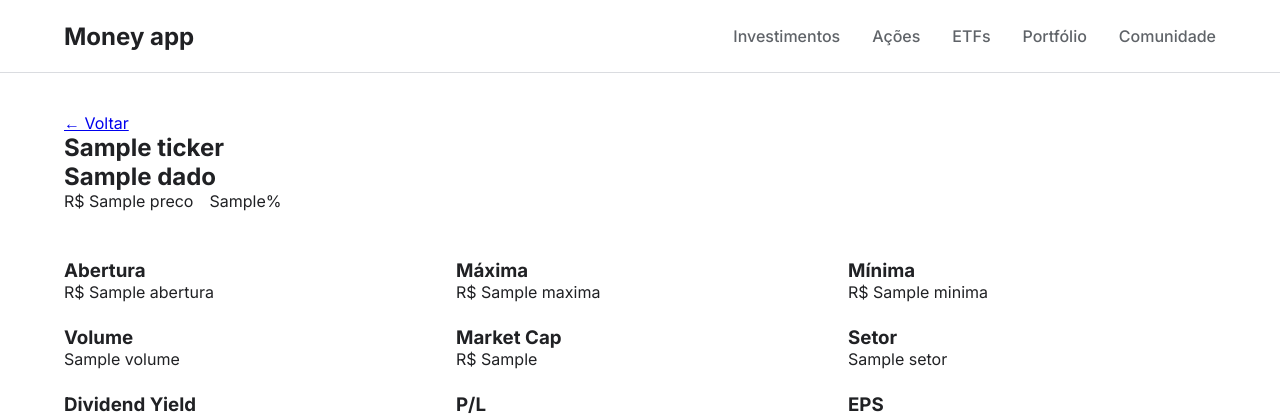
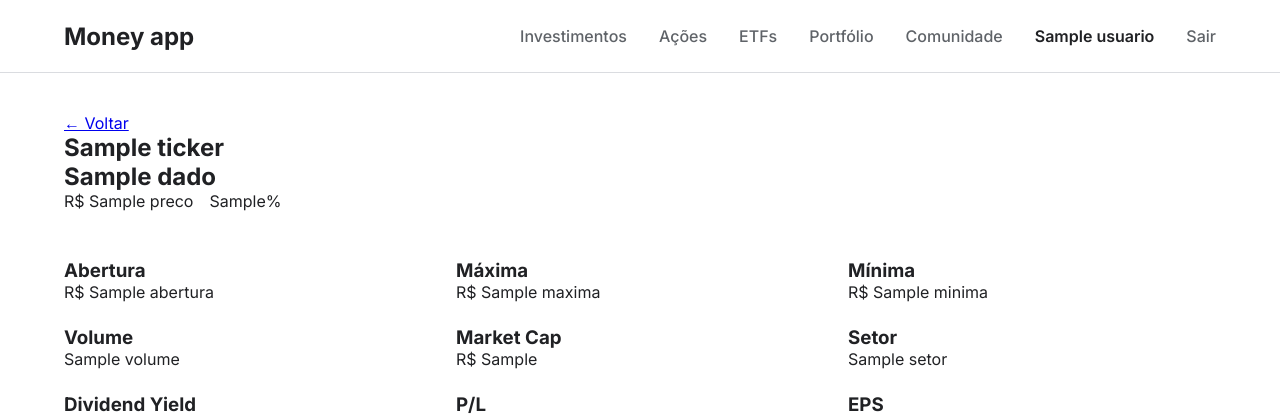
Before and after one commit to Peternovak2/money_app, a FastAPI app: template app/templates/ativo.html in a window 1280 px wide. Shown: the top 417 px of the page. Run offline with FastAPI, Linux system fonts and the light colour scheme; the template is opened without the code that fills it: most values are stand-ins (such as "Sample title", 1, 10 or a date in 2020).

Commit message:
feat: integra usuario logado ao header

```diff
--- a/app/main.py
+++ b/app/main.py
@@ -50,10 +50,16 @@ app.mount('/static', StaticFiles(directory='app/static'), name='static')
 
 templates = Jinja2Templates(directory='app/templates')
 
+from app.services.auth import obter_usuario_logado
+
 @app.get('/')
 def home(request: Request):
+    usuario = obter_usuario_logado(request)
     return templates.TemplateResponse(
         request=request,
         name='index.html',
-        context={'asset_version': app.state.asset_version}
+        context={
+            'asset_version': app.state.asset_version,
+            'usuario': usuario,
+        }
     )
--- a/app/routes/ativos.py
+++ b/app/routes/ativos.py
@@ -2,6 +2,7 @@ from fastapi import APIRouter, Request
 from fastapi.responses import HTMLResponse
 from fastapi.templating import Jinja2Templates
 
+from app.services.auth import obter_usuario_logado
 from app.services.informacoes import buscar_ativo
 from app.services.utils.formatar import formatar_ticker
 
@@ -25,11 +26,14 @@ def ativo(request: Request, ticker: str):
             status_code=404
         )
 
+    usuario = obter_usuario_logado(request)
+
     return templates.TemplateResponse(
         request=request,
         name='ativo.html',
         context={
             'dados': dados,
-            'asset_version': 'dev'
+            'asset_version': 'dev',
+            'usuario': usuario,
         }
     )
--- a/app/static/css/header.css
+++ b/app/static/css/header.css
@@ -21,6 +21,8 @@
 .menu {
   display: flex;
 
+  align-items: center;
+
   gap: 32px;
 }
 
@@ -37,3 +39,39 @@
 .menu a:hover {
   color: var(--text-primary);
 }
+
+.usuario-nome {
+  color: var(--text-primary);
+
+  font-weight: 600;
+}
+
+.form-logout {
+  display: inline-flex;
+
+  margin: 0;
+}
+
+.btn-logout {
+  background: none;
+
+  border: none;
+
+  padding: 0;
+
+  font-family: inherit;
+
+  font-size: inherit;
+
+  color: var(--text-secondary);
+
+  font-weight: 500;
+
+  cursor: pointer;
+
+  transition: color 0.2s ease;
+}
+
+.btn-logout:hover {
+  color: var(--text-primary);
+}
--- a/app/templates/ativo.html
+++ b/app/templates/ativo.html
@@ -24,6 +24,15 @@
           <a href="#">ETFs</a>
           <a href="#">Portfólio</a>
           <a href="#">Comunidade</a>
+          {% if usuario %}
+            <span class="usuario-nome">{{ usuario.nome }}</span>
+            <form method="POST" action="/logout" class="form-logout">
+              <button type="submit" class="btn-logout">Sair</button>
+            </form>
+          {% else %}
+            <a href="/login">Entrar</a>
+            <a href="/cadastro">Criar conta</a>
+          {% endif %}
         </nav>
       </div>
     </header>
```
Also changed, not shown: app/services/auth.py (+14 -0 lines), app/templates/index.html (+9 -0 lines).
